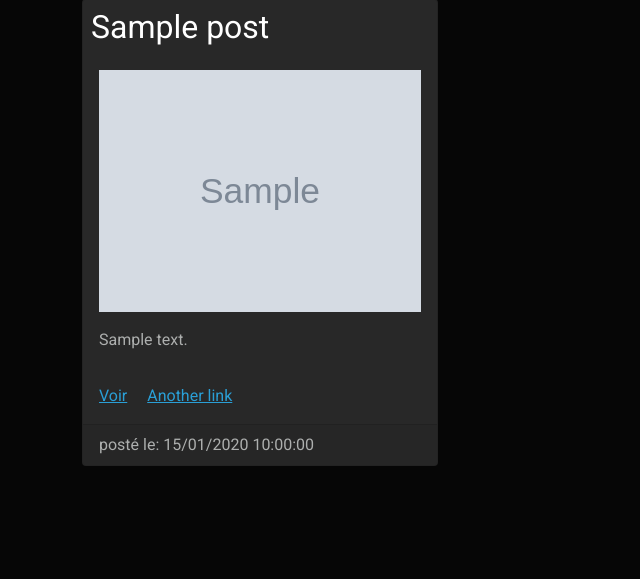
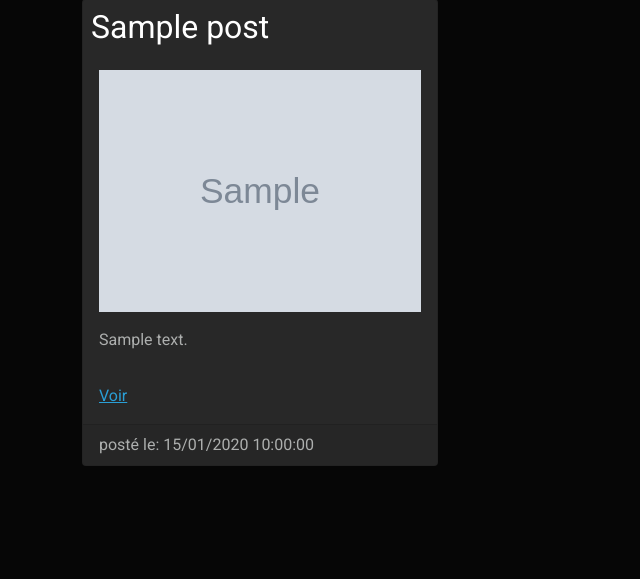
Before and after one commit to thucnhi-wiedenhofer/symfony, a Symfony app: template templates/index.html.twig in a window 1280 px wide. Shown: the part 202-781 px from the top of the page, without its empty margins (0-640 px from the left). Run offline with Twig, Linux system fonts and the light colour scheme; the template is opened without the code that fills it: most values are stand-ins (such as "Sample title", 1, 10 or a date in 2020); grey boxes marked "Sample" are stand-in pictures; some libraries are stand-ins or nearby versions.

Commit message:
modif index

```diff
--- a/templates/index.html.twig
+++ b/templates/index.html.twig
@@ -19,7 +19,6 @@
 
                         <div class="card-body">
                             <a href="{{ path('afficher_article', {'id': post.id })}}" class="card-link">Voir</a>
-                            <a href="#" class="card-link">Another link</a>
                         </div>
                         <div class="card-footer">
                             posté le: {{post.date|date('d/m/Y H:i:s')}}
```
